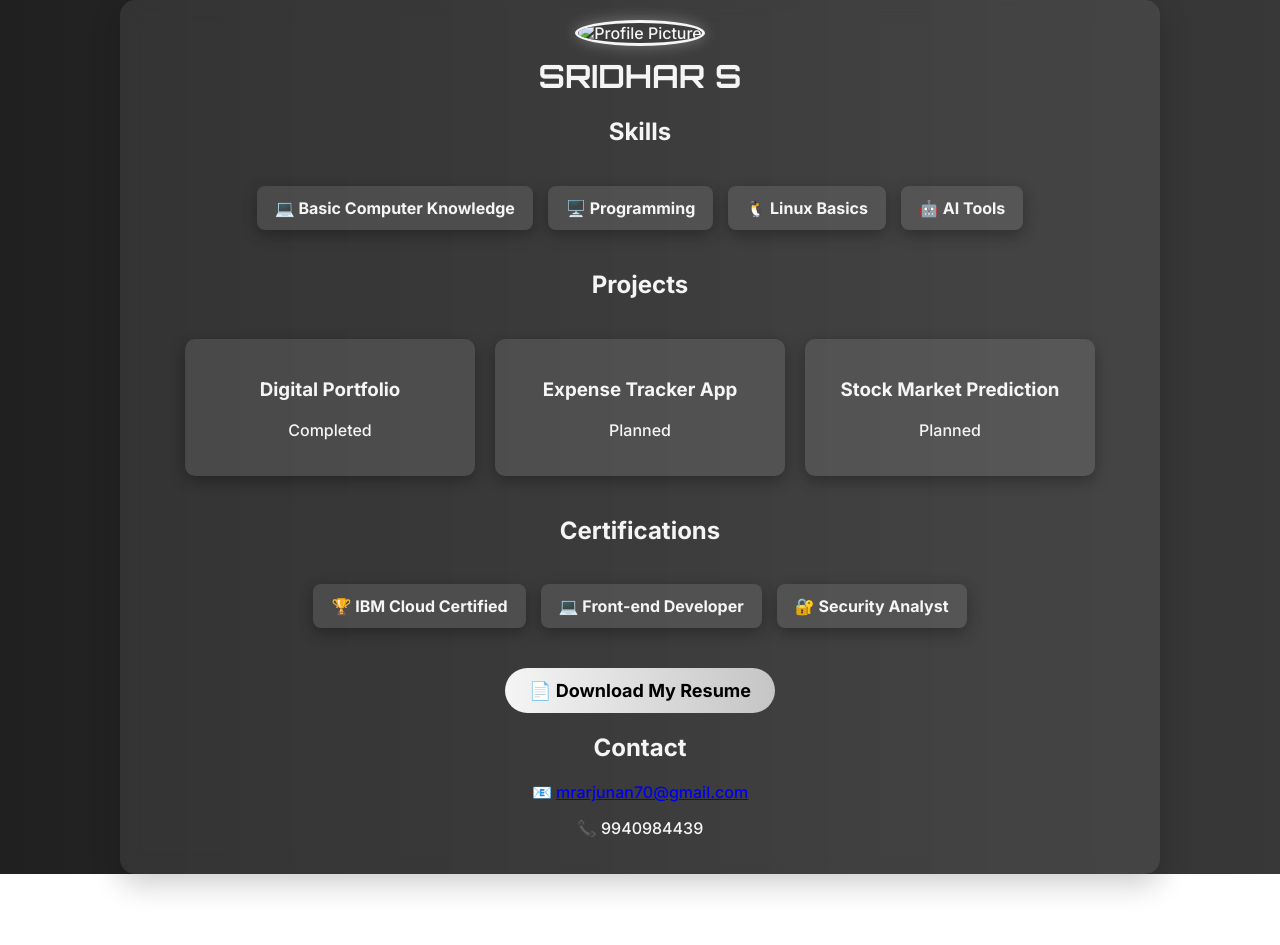
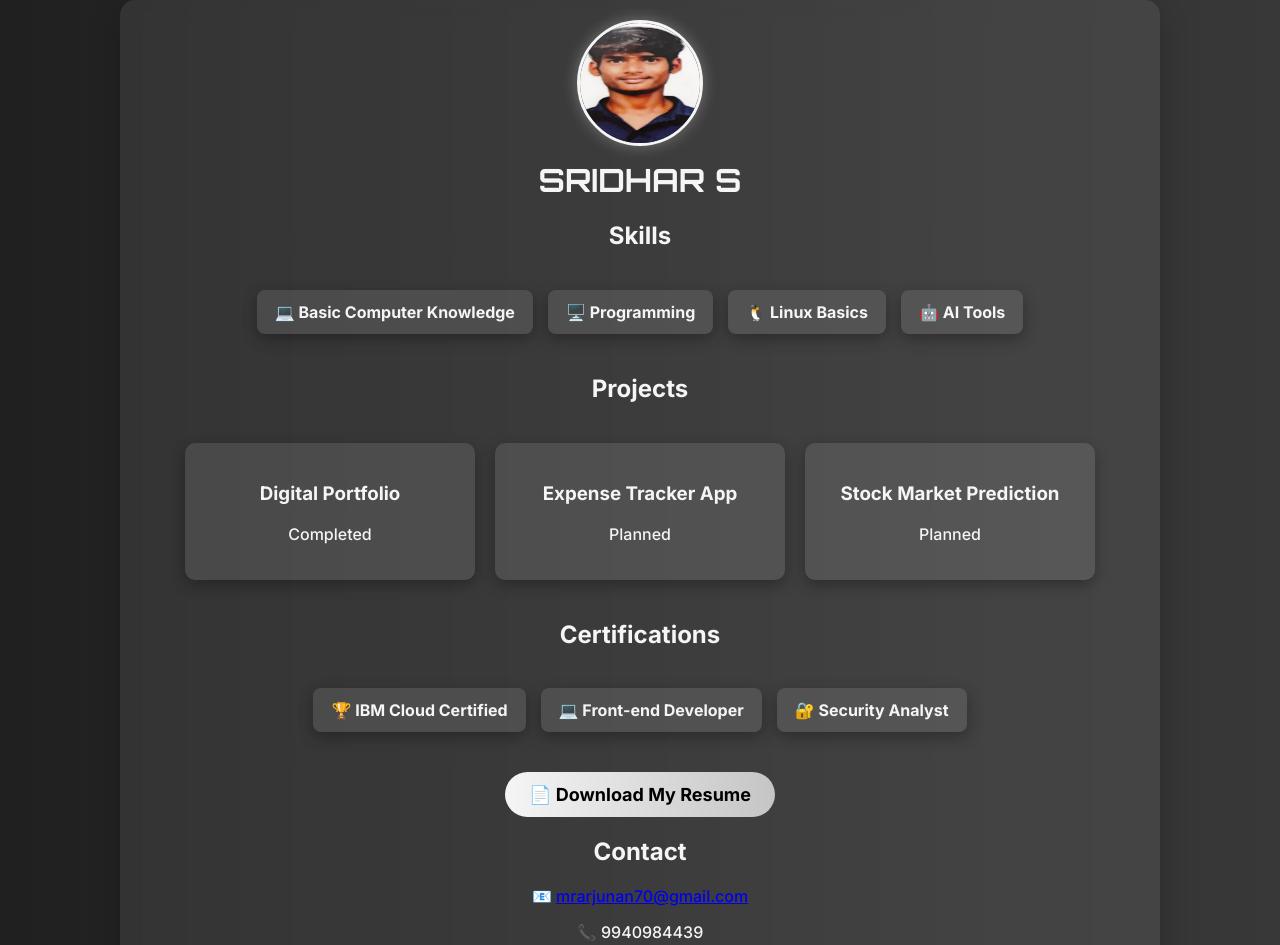
Before and after one commit to sridhar942/Digital-portfolio-, a plain HTML site: page index.html in a window 1280 px wide. Shown: the top 945 px of the page. Before the commit the page ends 874 px from the top, so only its background shows below. Drawn offline with Linux system fonts and the light colour scheme.

Commit message:
Update index.html

```diff
--- a/index.html
+++ b/index.html
@@ -149,7 +149,7 @@
 
     <div class="container">
         <div class="header">
-            <img src="profile.jpg" alt="Profile Picture">
+            <img src="IMG_8981.jpeg" alt="Profile Picture">
             <h1>SRIDHAR S</h1>
         </div>
 
```
